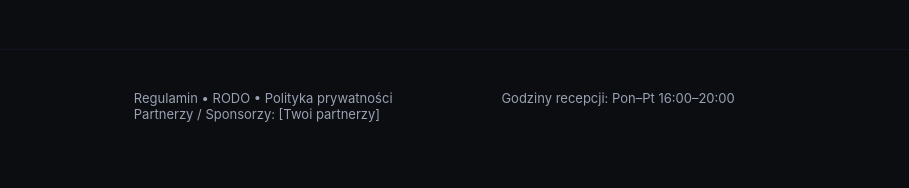
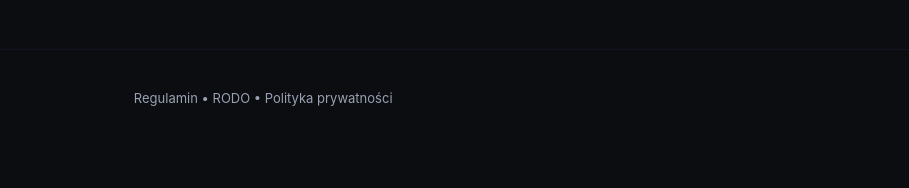
Before and after one commit to Yamoteusz/RebelsClub, a plain HTML site: page index.html in a window 1280 px wide. Shown: the part 2531-2719 px from the top of the page, 371-1280 px from the left. Drawn offline with Linux system fonts and the light colour scheme.

Commit message:
Update index.html

```diff
--- a/index.html
+++ b/index.html
@@ -120,7 +120,7 @@
   </section>
 
 
-  <footer><div class="container footer-grid"><div><div class="brand" style="margin-bottom:8px;"><img class="brand-logo" src="images/uploads/rebels.png" alt="Rebels Club" /><strong class="club-name">Rebels Club</strong></div><p class="meta">© <span id="year"></span> <span class="club-name">Rebels Club</span>. Wszelkie prawa zastrzeżone.</p></div><div><div class="meta">Regulamin • RODO • Polityka prywatności</div><div class="meta">Partnerzy / Sponsorzy: [Twoi partnerzy]</div></div><div><div class="meta">Godziny recepcji: Pon–Pt 16:00–20:00</div></div></div></footer>
+  <footer><div class="container footer-grid"><div><div class="brand" style="margin-bottom:8px;"><img class="brand-logo" src="images/uploads/rebels.png" alt="Rebels Club" /><strong class="club-name">Rebels Club</strong></div><p class="meta">© <span id="year"></span> <span class="club-name">Rebels Club</span>. Wszelkie prawa zastrzeżone.</p></div><div><div class="meta">Regulamin • RODO • Polityka prywatności</div></div></div></div></footer>
   <script src="js/app.js"></script>
   <script src="https://identity.netlify.com/v1/netlify-identity-widget.js"></script>
   <script>
```
